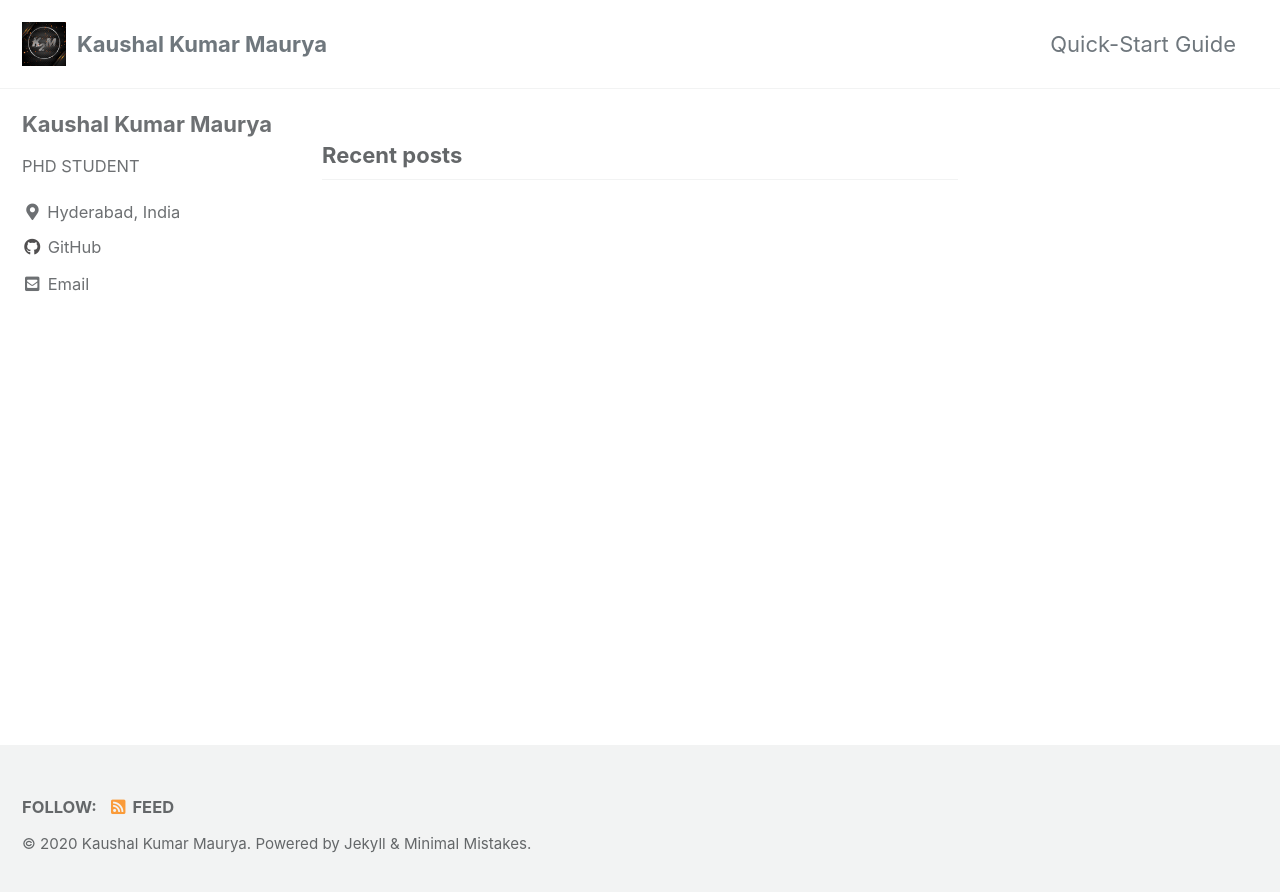
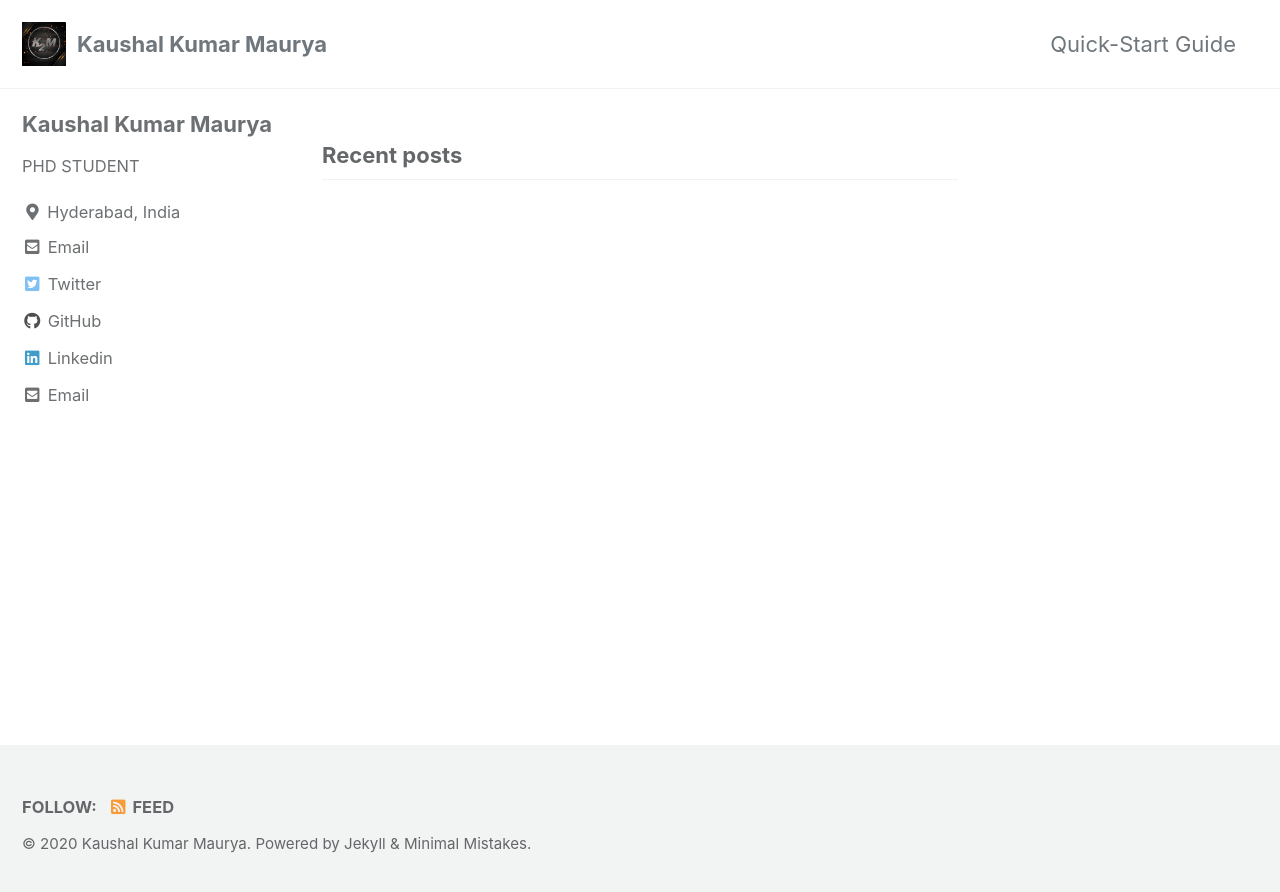
Before and after one commit to harshayelleni/harshayelleni.github.io, a Jekyll site: the page built from index.html, in a window 1280 px wide. Shown: the top 892 px of the page. Built offline with Jekyll 4.4.1, drawn with Linux system fonts in a browser that asks for light colours; cached includes are drawn as plain includes; the list of posts is cut into pages by our own code; some of the changed lines change nothing that is shown.

Commit message:
doing modifications

```diff
--- a/_config.yml
+++ b/_config.yml
@@ -101,22 +101,22 @@ author:
   links:
     - label: "Email"
       icon: "fas fa-fw fa-envelope-square"
-      # url: "mailto:your.name@email.com"
+      url: "cs18resch11003@iith.ac.in"
     - label: "Website"
       icon: "fas fa-fw fa-link"
       # url: "https://your-website.com"
     - label: "Twitter"
       icon: "fab fa-fw fa-twitter-square"
-      # url: "https://twitter.com/"
+      url: "https://twitter.com/Kaushal00021344"
     - label: "Facebook"
       icon: "fab fa-fw fa-facebook-square"
       # url: "https://facebook.com/"
     - label: "GitHub"
       icon: "fab fa-fw fa-github"
       url: "https://github.com/kaushal0494"
-    - label: "Instagram"
-      icon: "fab fa-fw fa-instagram"
-      # url: "https://instagram.com/"
+    - label: "Linkedin"
+      icon: "fab fa-fw fa-linkedin"
+      url: "https://www.linkedin.com/in/kaushal-kumar-maurya-73016773/"
 
 # Site Footer
 footer:
```
